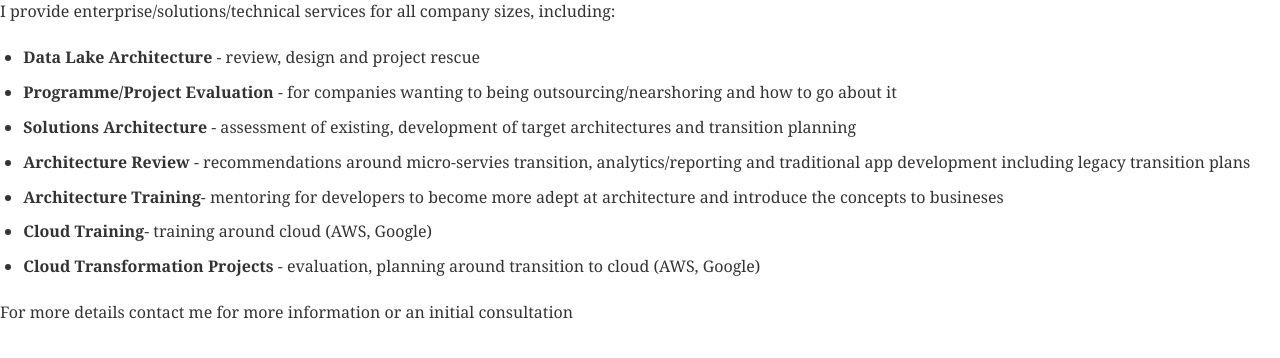
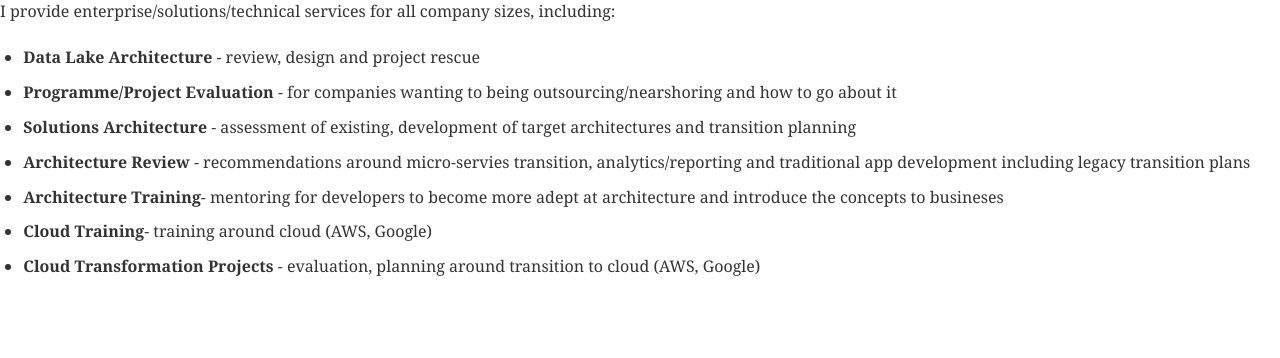
Before and after one commit to jph98/jonathanholloway.co.uk, a Gatsby site: page /softwarearchitecture in a window 1280 px wide. Built offline with nearby package versions, Linux system fonts and the light colour scheme; Gatsby itself is replaced by a stand-in of ours.

```diff
--- a/src/pages/softwarearchitecture.js
+++ b/src/pages/softwarearchitecture.js
@@ -18,7 +18,6 @@ const Architecture = () => (
       <li><b>Cloud Training</b>- training around cloud (AWS, Google)</li>
       <li><b>Cloud Transformation Projects</b> - evaluation, planning around transition to cloud (AWS, Google)</li>
     </ul>
-    <p>For more details contact me for more information or an initial consultation</p>
   </div>
 )
 
```
Also changed, not shown: src/images/angel.png (added), src/images/github.png (added), src/images/linkedin.png (added), src/images/medium.png (added), src/images/stackoverflow.png (added), src/images/twitter.png (added), 1 other file.
